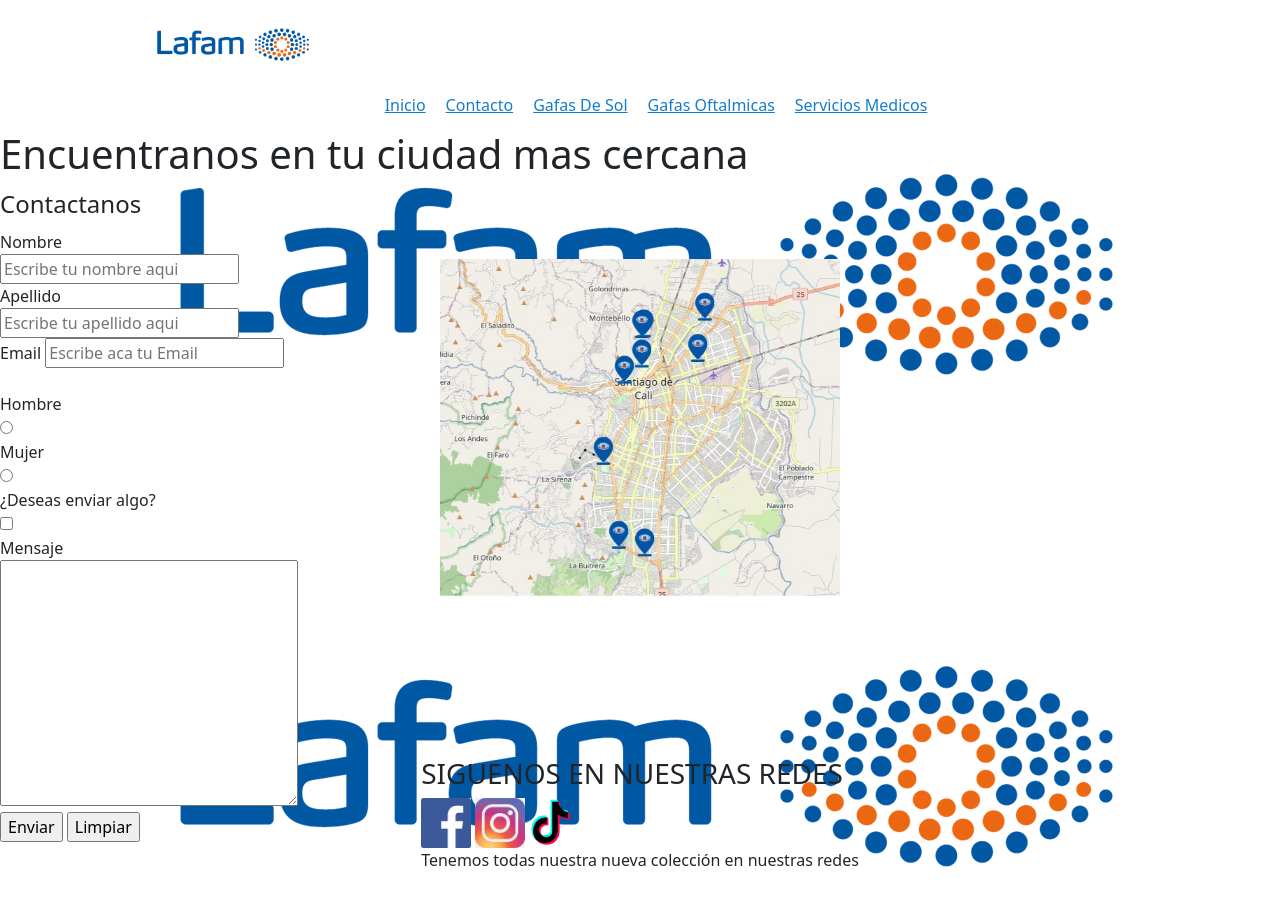
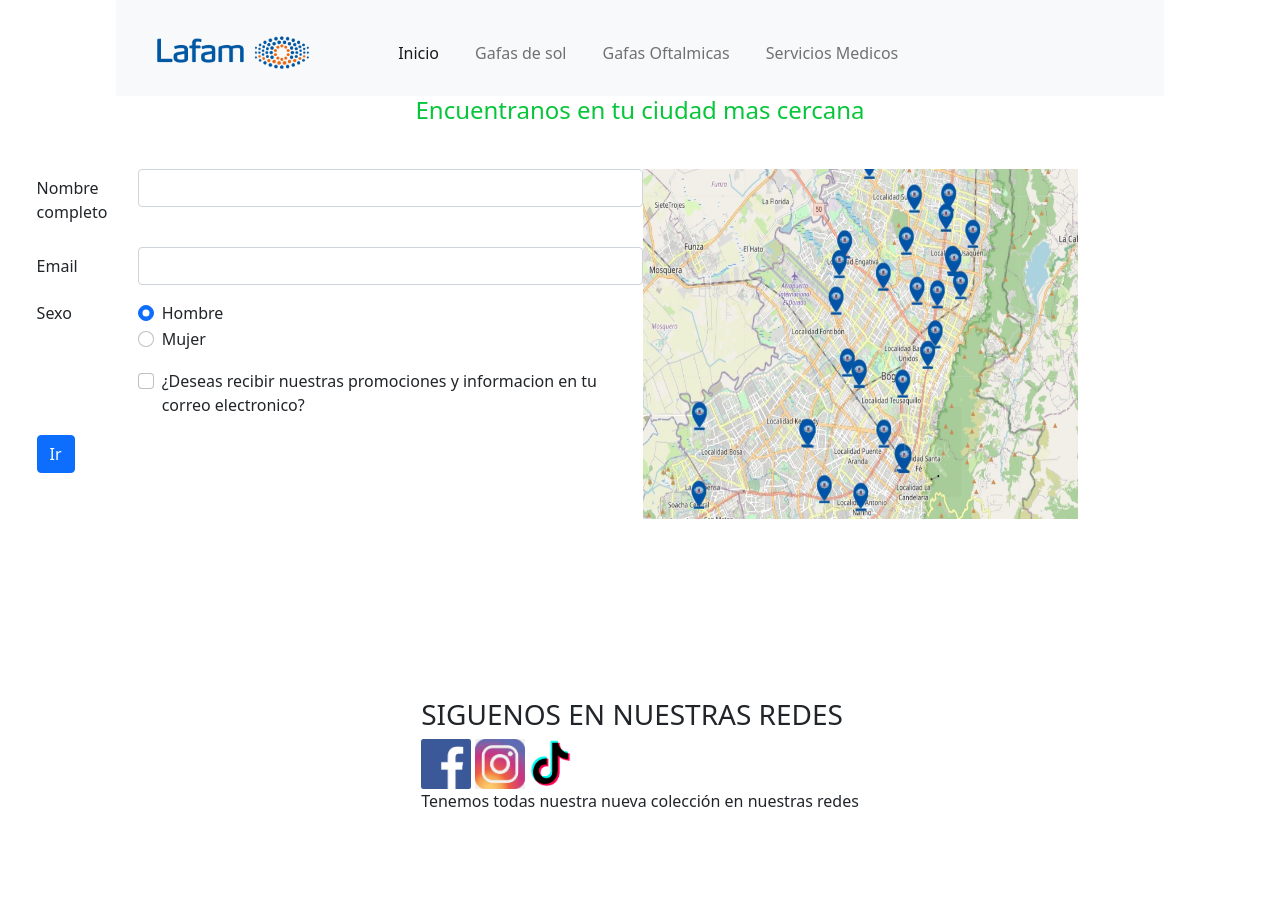
Before and after one commit to danielehn/lafam-sass, a website: page Contacto.html in a window 1280 px wide. Drawn offline with nearby package versions, Linux system fonts and the light colour scheme.

Commit message:
Se agrega el proyecto

```diff
--- a/Contacto.html
+++ b/Contacto.html
@@ -6,66 +6,102 @@
     <meta name="viewport" content="width=device-width, initial-scale=1.0">
   <link rel="stylesheet" href="css/style.css">
   <link href="https://cdn.jsdelivr.net/npm/bootstrap@5.1.3/dist/css/bootstrap.min.css" rel="stylesheet" integrity="sha384-1BmE4kWBq78iYhFldvKuhfTAU6auU8tT94WrHftjDbrCEXSU1oBoqyl2QvZ6jIW3" crossorigin="anonymous">
-  <title>Opticá Lafam</title>
-
+  <title>Opticá Lafam</title> <meta name="keywords"
+content="lafam, gafas, optica, gafas de sol, gafas oftalmicas, cirugia laser, reservar gafas,">
+<meta name="description"
+content="gafas para formular, gafas de sol, procedimientos laser y servicios medicos al alcance de tu mano, envios nivel nacional, consultas totalmente">
 </head>
 <body>
   <header class="header">
     <div class="row">
-      <a href="Index.HTML">
-        <img src="logo/Logo-Lafam-uso-fondo-blanco.jpg" alt="width40" height="80">
-      </a>
-      <nav>
-        <ul class="nav_list">
-          <li><a class="nav_link" href="Index.HTML"> Inicio</a></li>
-          <li>  <a class="nav_link" href="Contacto.HTML"> Contacto</a> </li>
-          <li>  <a class="nav_link" href="GafasDeSol.HTML"> Gafas De Sol</a></li>
-          <li>  <a class="nav_link" href="GafasOftalmicas.HTML"> Gafas Oftalmicas</a></li>
-          <li>  <a class="nav_link" href="ServiciosMedicos.HTML"> Servicios Medicos</a></li>
-        </ul>
+      <nav class="navbar navbar-expand-lg navbar-light bg-light">
+        <article>
+          <a href="Index.HTML">
+            <img src="logo/Logo-Lafam-uso-fondo-blanco.jpg" alt="width40" height="80">
+          </article>
+        <div class="container-fluid">
+          <button class="navbar-toggler" type="button" data-bs-toggle="collapse" data-bs-target="#navbarSupportedContent" aria-controls="navbarSupportedContent" aria-expanded="active" aria-label="Toggle navigation">
+            <span class="navbar-toggler-icon"></span>
+          </button>
+          <div class="collapse navbar-collapse" id="navbarSupportedContent">
+            <ul class="navbar-nav me-auto mb-2 mb-lg-0">
+              <li class="nav-item">
+                <a class="nav-link active" aria-current="page" href="Index.html">Inicio</a>
+              </li>
+              <li class="nav-item">
+                <a class="nav-link" href="GafasDeSol.html">Gafas de sol</a>
+              </li>
+              <li class="nav-item">
+                <a class="nav-link" href="GafasOftalmicas.html">Gafas Oftalmicas</a>
+              </li>
+              <li class="nav-item dropdown">
+                <a class="nav-link" href="ServiciosMedicos.html" >
+                 Servicios Medicos
+                </a>
+                <ul class="dropdown-menu" aria-labelledby="navbarDropdown">
+                  <li><a class="dropdown-item" href="ProcedimientoLaser.html">Procedimientos Laser</a></li>
+                  <li><a class="dropdown-item" href="ProcedimientoQuirurgico.html">Procedmientos Quirurgicos</a></li>
+                  <li><hr class="dropdown-divider"></li>
+                </ul>
+              </li>
+            </ul>
+          </div>
+        </div>
       </nav>
     </div>
   </header>
-  <main >
-    <h1>Encuentranos en tu ciudad mas cercana</h1>
+  <main>
+    <div class="titulo-contacto">
+      <h4>Encuentranos en tu ciudad mas cercana</h4>
+    </div>
     <div class="grid-formulario">
-      <div class="Formulario">
-       <form action="">
-         <fieldset>
-           <legend> Contactanos </legend>
-           <label for="Nombre"> Nombre</label>
-           <input type="text" name="Nombre" id="Nombre" placeholder="Escribe tu nombre aqui">
-           <br>
-           <label for="Apellido"> Apellido </label>
-           <input type="text" name="Apellido" id="Apellido" placeholder="Escribe tu apellido aqui">
-           <br>
-           <label for="Email"> Email</label>
-           <input type="text" name="Email" id="Email" placeholder="Escribe aca tu Email">
-           <br>
-           <br>
-           <div>Hombre</div>
-           <input type="Radio" name="Sexo" value="Hombre">
-           <div>Mujer</div>
-           <input type="Radio" name="Sexo" value="Mujer">
-           <br>
-           <div>¿Deseas enviar algo?</div>
-           <input type="checkbox" name="Acepta" value="1">
-           <br>
-           <label for="Mensaje"> Mensaje</label>
-           <br>
-           <textarea name="Mensaje" id="Mensaje" cols="30" rows="10"></textarea>
-           <br>
-           <input type="submit" value="Enviar">
-           <input type="reset" value="Limpiar">
+      <div class="Formulario-contacto ">
+        <form>
+          <div class="row-contacto mb-3">
+            <label for="inputEmail" class="col-sm-2 col-form-label">Nombre completo</label>
+            <div class="col-sm-10">
+              <input type="Nombre" class="form-control" id="inputNombre">
+            </div>
+          </div>
+          <div class="row-contacto mb-3">
+            <label for="inputCorreo" class="col-sm-2 col-form-label">Email</label>
+            <div class="col-sm-10">
+              <input type="email" class="form-control" id="inputEmail">
+            </div>
+          </div>
+          <fieldset class="row-contacto mb-3">
+            <legend class="col-form-label col-sm-2 pt-0">Sexo
+            </legend>
+            <div class="col-sm-10">
+              <div class="form-check">
+                <input class="form-check-input" type="radio" name="gridRadios" id="gridRadios1" value="option1" checked="">
+                <label class="form-check-label" for="gridRadios1">
+                  Hombre
+                </label>
+              </div>
+              <div class="form-check">
+                <input class="form-check-input" type="radio" name="gridRadios" id="gridRadios2" value="option2">
+                <label class="form-check-label" for="gridRadios2">
+                  Mujer
+                </label>
+              </div>
+            </div>
           </fieldset>
+          <div class="row-contacto mb-3">
+            <div class="col-sm-10 offset-sm-2">
+              <div class="form-check">
+                <input class="form-check-input" type="checkbox" id="gridCheck1">
+                <label class="form-check-label" for="gridCheck1">
+              ¿Deseas recibir nuestras promociones y informacion en tu correo electronico?
+                </label>
+              </div>
+            </div>
+          </div>
+          <button type="submit" class="btn btn-primary">Ir </button>
         </form>
       </div>
-      <br>
-      <br>
-      <br>
-      <div class="mapa">
-        <img src="Imagenes/MAPA-LAFAM.JPG" alt="">
-        </div>
+      <div class="mapa-contacto">
+        <img src="Imagenes/mapa.jpg" alt="Mapa Lafam">
       </div>
     </main>
 
--- a/scss/style.scss
+++ b/scss/style.scss
@@ -1,6 +1,6 @@
 *{
-    padding: 30;
-    margin: 30;
+    padding: 100;
+    margin: 100;
     box-sizing: border-box;
 }
  /* INICIO DE CSS INDEX  */
@@ -9,8 +9,8 @@
 
 
  body{
-    font-family:"'Segoe UI', Tahoma, Geneva, Verdana, sans-serif";
-    background-image: url(../Logo/Logo-Lafam-uso-fondo-blanco.jpg);
+    font-family: -apple-system, BlinkMacSystemFont, 'Segoe UI', Roboto, Oxygen, Ubuntu, Cantarell, 'Open Sans', 'Helvetica Neue', sans-serif;
+    background-color: white;
 
 }
 
@@ -21,6 +21,21 @@
 
 }
 
+.boton-index{
+    margin-top: 2rem;
+    color: rgb(41, 37, 37);
+    background: rgb(228, 222, 213);
+    outline:none;
+    border: antiquewhite;
+    padding: 1rem 1rem;
+    border-radius: 5px;
+}
+
+.card{
+    p{
+        background-color: white;
+    }
+}
 ul{
     display: flex;
     justify-content: center;
@@ -101,17 +116,6 @@
     border-radius: 5px;
 }
 
-.boton-oft{
-
-    margin-top: 2rem;
-    color: rgb(41, 37, 37);
-    background: rgb(228, 222, 213);
-    outline:none;
-    border: antiquewhite;
-    padding: 1rem 0.5rem;
-    border-radius: 5px;
-
-}
 
 .boton-sol{    margin-top: 2rem;
     color: rgb(41, 37, 37);
@@ -165,44 +169,31 @@
 
 /* CSS de contacto */
 
-.grid-Formulario{
-    display: grid;
-
-grid-template-columns: 2fr;
-grid-template-rows: 2fr;
-gap: 10;
-
-grid-template-areas:
-"head head"
-"Formulario mapa"
-"footer footer"
-;
+.titulo-contacto{
+    display: flex;
+    flex-direction: column;
+    flex-wrap: wrap;
+    align-content: space-around;
+    color: rgb(8, 198, 59);
 }
 
-.Formulario{
-    display: grid;
-    width: 1px;
-    height: 1px;
-    text-align:left;
-    grid-area: Formulario;
-    grid-template-columns: repeat(2, 2fr);
+.grid-formulario{
+    display: flex;
+    justify-content: flex-start;
+    flex-direction: row;
 
-}
-
-.grid-Formulario img{
-    display: grid;
-    align-items: center;
-
-}
-.mapa{
-    display: grid;
-
-}
-
-.mapa img{
-    display: grid;
-    width: 400px;
-    grid-area: mapa;
+    margin:2ch;
+    padding:2ch;
+    .row-contacto{
+        display: flex;
+        justify-content: space-around;
+        flex-direction: row;
+    }
+    .mapa-contacto img{
+        display: grid;
+        width: 435px;
+        height: 350px;
+    }
 }
 /* fin de CSS de Contacto */
 
@@ -218,7 +209,6 @@
     "Header Header"
     "oftalmico oftalmico"
     "footer footer";
-
 }
 .oftalmico{
     display: grid;
@@ -227,20 +217,26 @@
     justify-items: center;
 
 }
-
+.row{
+    display: flex;
+    border:black;
+    align-items: stretch;
+}
 .oftalmico article img{
-    display: flex;
-    width: 350px;
-    height: 250px;
-    border: solid black;
-    image-rendering: transparent;
+    display: grid;
+    width: 300px;
+    height: 200px;
+    border:rgb(0, 0, 0);
+    image-rendering: pixelated;
 }
 
 
+
 .card-oft img{
-    width: 350px;
-    height: 250px;
-    border: solid black;
+    display: flex;
+    width: 300px;
+    height: 200px;
+    border: solid rgb(0, 0, 0);
 }
 /* INICIO DE CSS DE GAFAS DE SOL */
 
```
Also changed, not shown: GafasDeSol.html (+21 -24 lines), GafasOftalmicas.html (+20 -22 lines), Index.html (+43 -17 lines), ServiciosMedicos.html (+21 -15 lines), Imagenes/mapa.jpg (added), ProcedimientoLaser.html (deleted), ProcedimientoQuirurgico.html (deleted), css/style.css, 1 other file.
